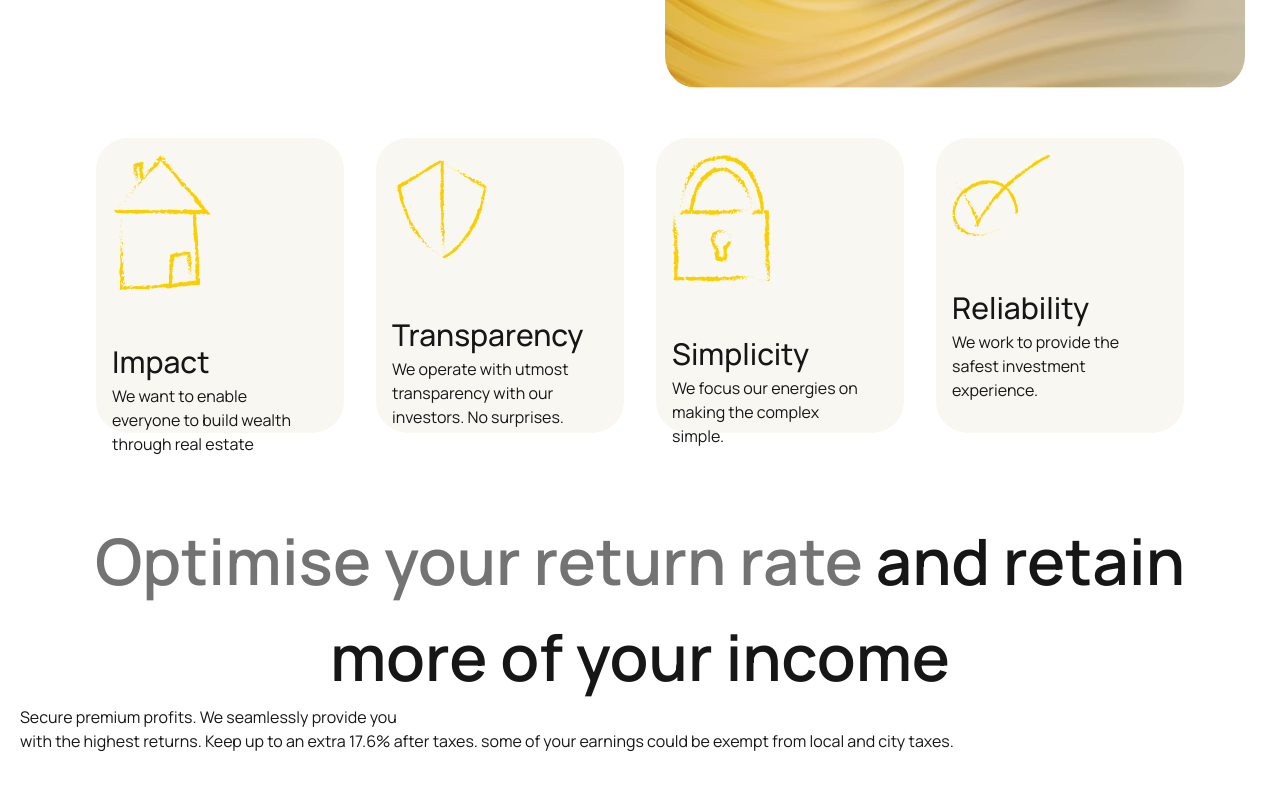
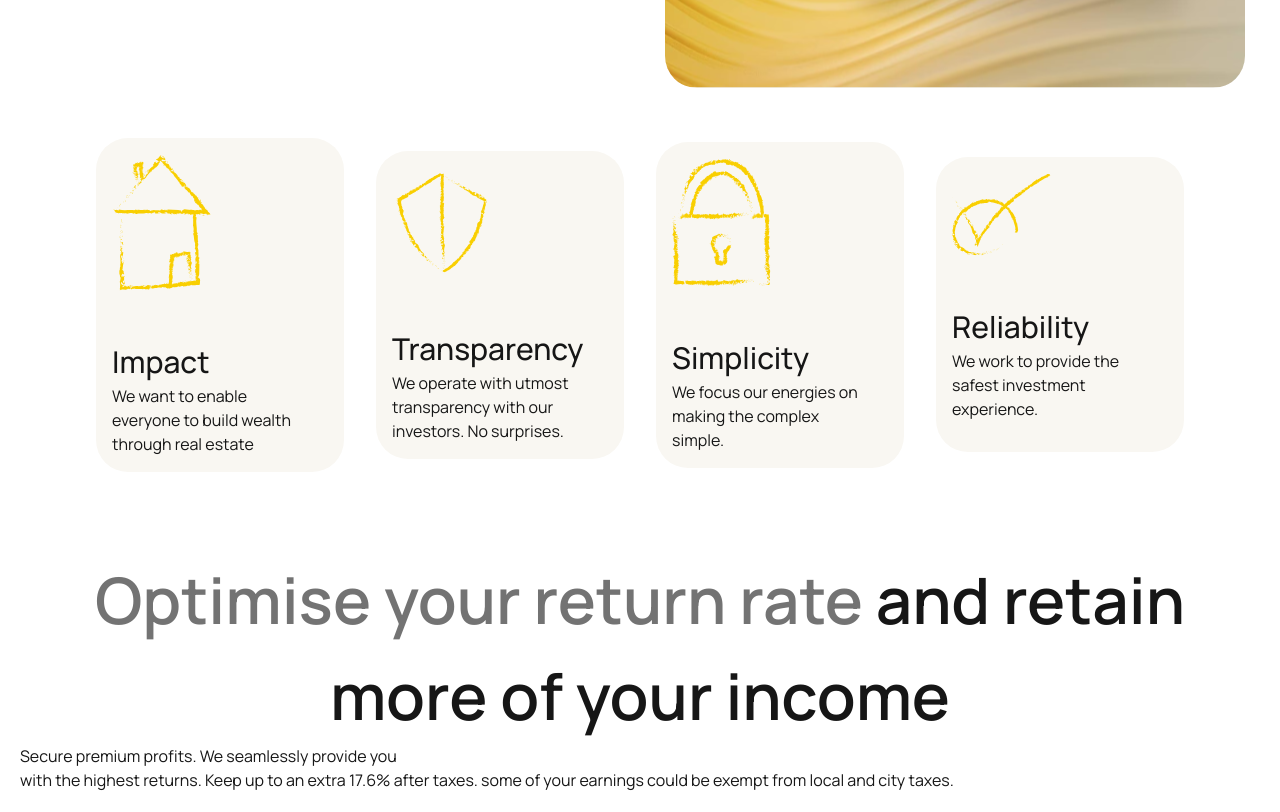
Before and after one commit to Daniel264/Slice, a Next.js app: page / in a window 1280 px wide. Shown: the part 3220-4032 px from the top of the page. Before the commit the page ends 3993 px from the top, so only its background shows below. Built offline with nearby package versions, Linux system fonts and the light colour scheme.

Commit message:
Make the h1 element responsive

```diff
--- a/src/styles/SCSS/_typography.scss
+++ b/src/styles/SCSS/_typography.scss
@@ -28,6 +28,11 @@ $text-9xl: 8rem;
 h1 {
     @include semibold-header(line-height);
     text-align: center;
+
+    @media screen and (max-width: 768px) {
+        font-size: $text-3xl;
+
+    }
 }
 
 h2 {
--- a/src/styles/SCSS/components/_benefits-card.scss
+++ b/src/styles/SCSS/components/_benefits-card.scss
@@ -2,27 +2,32 @@
 
 .benefits-card {
     display: flex;
-    @include space-x(2rem);
-    @include align-center(100%, max-content, row);
+    gap: 2rem;
+    align-items: center;
+    justify-content: center;
     margin-top: 50px;
+    @media screen and (max-width: 1024px) {
+        display: grid;
+        // flex-direction: column;
+        grid-template: 1fr 1fr / 1fr 1fr;
+        gap: 2rem;
+    }
 
     @media screen and (max-width: 768px) {
+        display: flex;
         flex-direction: column;
         gap: 2rem;
-        @include space-x(0rem);
     }
-
 
     div {
         background: var(--section-color);
         border-radius: 2rem;
         padding: 1rem 2rem 1rem 1rem;
         width: 20%;
-        height: 295px;
+        min-height: 295px;
 
         @media screen and (max-width: 1024px) {
             width: 100%;
-
         }
 
         img {
--- a/src/styles/SCSS/index.css
+++ b/src/styles/SCSS/index.css
@@ -462,27 +462,23 @@ h1 {
 
 .benefits-card {
   display: flex;
-  display: flex;
-  width: 100%;
-  height: -moz-max-content;
-  height: max-content;
-  display: flex;
-  flex-direction: row;
+  gap: 2rem;
+  align-items: center;
   justify-content: center;
-  align-items: center;
   margin-top: 50px;
 }
-.benefits-card > *:not(:last-child) {
-  margin-right: 2rem;
+@media screen and (max-width: 1024px) {
+  .benefits-card {
+    display: grid;
+    grid-template: 1fr 1fr/1fr 1fr;
+    gap: 2rem;
+  }
 }
 @media screen and (max-width: 768px) {
   .benefits-card {
+    display: flex;
     flex-direction: column;
     gap: 2rem;
-    display: flex;
-  }
-  .benefits-card > *:not(:last-child) {
-    margin-right: 0rem;
   }
 }
 .benefits-card div {
@@ -490,7 +486,7 @@ h1 {
   border-radius: 2rem;
   padding: 1rem 2rem 1rem 1rem;
   width: 20%;
-  height: 295px;
+  min-height: 295px;
 }
 @media screen and (max-width: 1024px) {
   .benefits-card div {
@@ -507,6 +503,11 @@ h1 {
   font-style: normal;
   line-height: line-height;
   text-align: center;
+}
+@media screen and (max-width: 768px) {
+  h1 {
+    font-size: 1.875rem;
+  }
 }
 
 h2 {
```
Also changed, not shown: 1 other file (tests, documents, lock files or other folders).
